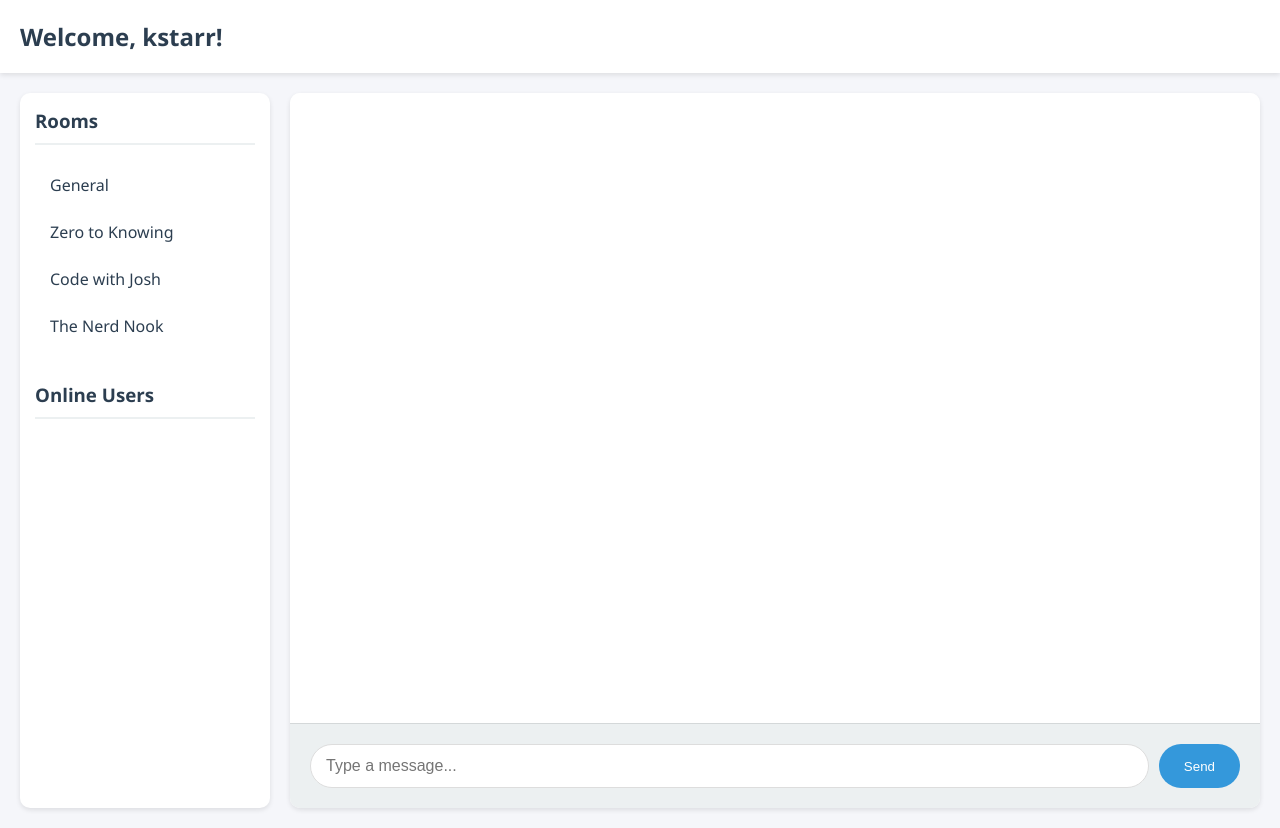
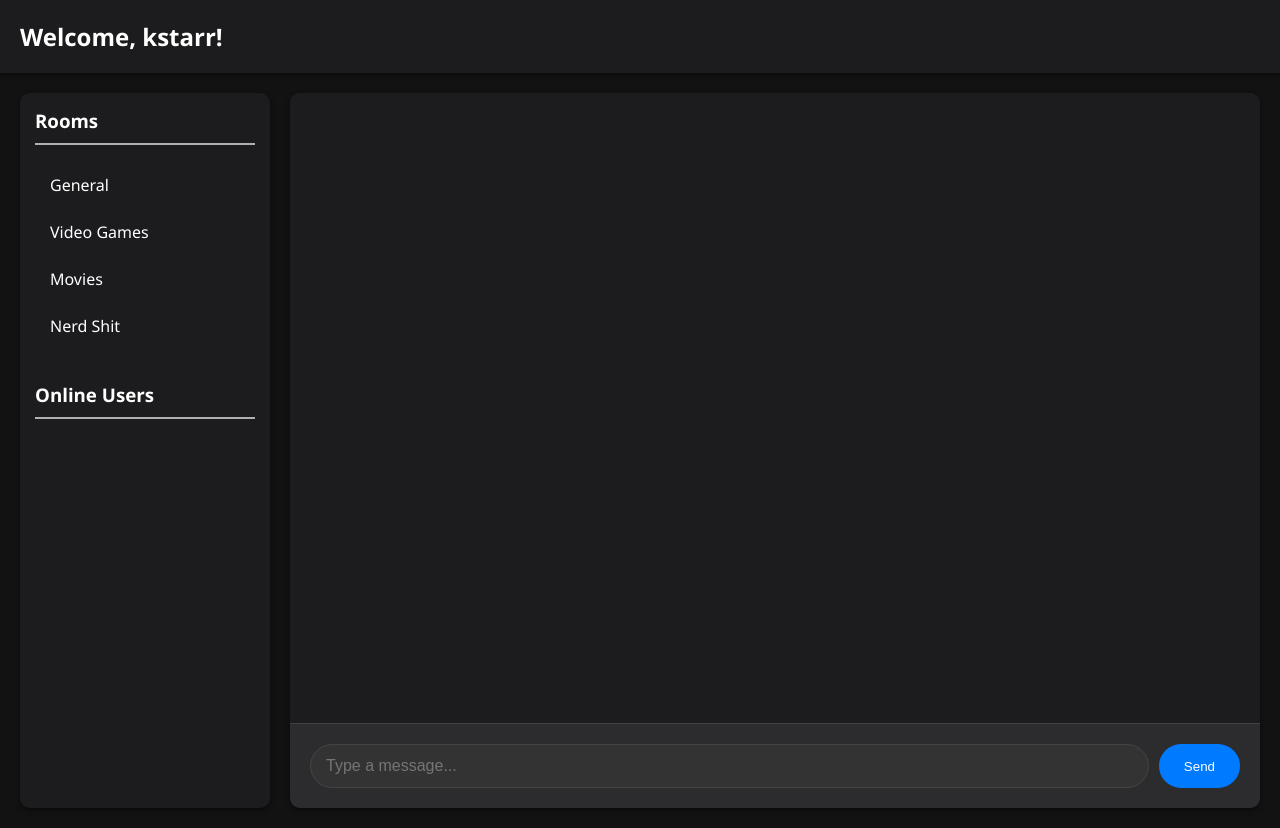
Before and after one commit to KaceyStarr/FlaskChatRoom-CSCI4345, a Flask app: page / in a window 1280 px wide. Run offline with Flask 3, Linux system fonts and the light colour scheme; a user stored in the database is signed in; some libraries are stand-ins or nearby versions.

Commit message:
some changes heheh

```diff
--- a/main.py
+++ b/main.py
@@ -28,9 +28,9 @@ class Config:
     # Available chat rooms - stored as constant for now, could be moved to database
     CHAT_ROOMS = [
         'General',
-        'Zero to Knowing',
-        'Code with Josh',
-        'The Nerd Nook'
+        'Video Games',
+        'Movies',
+        'Nerd Shit'
     ]
 
 # Initialize Flask app
--- a/static/styles.css
+++ b/static/styles.css
@@ -1,21 +1,21 @@
 :root {
-    --primary: #2c3e50;
-    --secondary: #34495e;
-    --accent: #3498db;
-    --light: #ecf0f1;
-    --success: #2ecc71;
-    --warning: #f1c40f;
-    --danger: #e74c3c;
-    --text-dark: #2c3e50;
-    --text-light: #ffffff;
-    --shadow: 0 2px 5px rgba(0,0,0,0.1);
+    --primary: #ffffff;
+    --secondary: #b0b0b0;
+    --accent: #007aff; /* iMessage blue */
+    --light: #1c1c1e; /* Dark mode background */
+    --success: #34c759;
+    --warning: #ffcc00;
+    --danger: #ff3b30;
+    --text-dark: #ffffff;
+    --text-light: #000000;
+    --shadow: 0 2px 5px rgba(0, 0, 0, 0.5);
 }
 
 body {
     margin: 0;
     padding: 0;
     font-family: 'Segoe UI', Tahoma, Geneva, Verdana, sans-serif;
-    background-color: #f5f6fa;
+    background-color: #121212; /* Dark mode background */
     color: var(--text-dark);
 }
 
@@ -23,7 +23,7 @@ h2 {
     color: var(--primary);
     padding: 20px;
     margin: 0;
-    background: white;
+    background: #1c1c1e;
     box-shadow: var(--shadow);
 }
 
@@ -36,7 +36,7 @@ h2 {
 
 .sidebar {
     width: 250px;
-    background: white;
+    background: #1c1c1e; /* Dark mode sidebar */
     border-radius: 10px;
     box-shadow: var(--shadow);
     display: flex;
@@ -51,7 +51,7 @@ h2 {
     color: var(--primary);
     margin-top: 0;
     padding-bottom: 10px;
-    border-bottom: 2px solid var(--light);
+    border-bottom: 2px solid var(--secondary);
 }
 
 .room-item, .user-item {
@@ -63,7 +63,7 @@ h2 {
 }
 
 .room-item:hover, .user-item:hover {
-    background: var(--light);
+    background: var(--accent);
     transform: translateX(5px);
 }
 
@@ -77,7 +77,7 @@ h2 {
     flex-grow: 1;
     display: flex;
     flex-direction: column;
-    background: white;
+    background: #1c1c1e;
     border-radius: 10px;
     box-shadow: var(--shadow);
     overflow: hidden;
@@ -87,7 +87,7 @@ h2 {
     flex-grow: 1;
     padding: 20px;
     overflow-y: auto;
-    background: white;
+    background: #1c1c1e;
 }
 
 .message {
@@ -97,6 +97,7 @@ h2 {
     max-width: 80%;
     position: relative;
     line-height: 1.4;
+    animation: fadeIn 0.3s ease;
 }
 
 .message.own {
@@ -107,13 +108,14 @@ h2 {
 }
 
 .message.other {
-    background: var(--light);
+    background: #2c2c2e;
+    color: var(--primary);
     margin-right: auto;
     border-bottom-left-radius: 2px;
 }
 
 .message.system {
-    background: #fff3e0;
+    background: #444444;
     color: var(--secondary);
     font-style: italic;
     max-width: 100%;
@@ -131,18 +133,20 @@ h2 {
     display: flex;
     gap: 10px;
     padding: 20px;
-    background: var(--light);
-    border-top: 1px solid rgba(0,0,0,0.1);
+    background: #2c2c2e; /* Dark input area */
+    border-top: 1px solid rgba(255, 255, 255, 0.1);
 }
 
 #message {
     flex-grow: 1;
     padding: 12px 15px;
-    border: 1px solid #ddd;
+    border: 1px solid #444444;
     border-radius: 25px;
     outline: none;
     font-size: 1em;
     transition: all 0.3s ease;
+    background: #333333; /* Dark message input area */
+    color: var(--primary);
 }
 
 #message:focus {
@@ -162,7 +166,7 @@ button {
 }
 
 button:hover {
-    background: #2980b9;
+    background: #005bb5;
     transform: translateY(-1px);
 }
 
@@ -176,26 +180,22 @@ button:active {
 }
 
 ::-webkit-scrollbar-track {
-    background: var(--light);
+    background: #1c1c1e;
 }
 
 ::-webkit-scrollbar-thumb {
-    background: #bdc3c7;
+    background: #444444;
     border-radius: 4px;
 }
 
 ::-webkit-scrollbar-thumb:hover {
-    background: #95a5a6;
+    background: #555555;
 }
 
 /* Animations */
 @keyframes fadeIn {
     from { opacity: 0; transform: translateY(10px); }
     to { opacity: 1; transform: translateY(0); }
-}
-
-.message {
-    animation: fadeIn 0.3s ease;
 }
 
 /* Responsive Design */
--- a/templates/login.html
+++ b/templates/login.html
@@ -4,8 +4,8 @@
   <meta charset="UTF-8">
   <meta name="viewport" content="width=device-width, initial-scale=1.0">
   <title>Login</title>
-  <!-- Link to external CSS -->
-  <link rel="stylesheet" href="styles.css">
+  <!-- Link to external CSS (using Flask's url_for for static files) -->
+  <link rel="stylesheet" href="{{ url_for('static', filename='login.css') }}">
   <!-- Bootstrap CSS (Optional, if you want to use Bootstrap components) -->
   <link href="https://cdn.jsdelivr.net/npm/bootstrap@5.3.0-alpha1/dist/css/bootstrap.min.css" rel="stylesheet">
 </head>
--- a/templates/signup.html
+++ b/templates/signup.html
@@ -4,8 +4,8 @@
   <meta charset="UTF-8">
   <meta name="viewport" content="width=device-width, initial-scale=1.0">
   <title>Sign Up</title>
-  <!-- Link to external CSS -->
-  <link rel="stylesheet" href="styles.css">
+  <!-- Link to external CSS (using Flask's url_for for static files) -->
+  <link rel="stylesheet" href="{{ url_for('static', filename='signup.css') }}">
   <!-- Bootstrap CSS -->
   <link href="https://cdn.jsdelivr.net/npm/bootstrap@5.3.0-alpha1/dist/css/bootstrap.min.css" rel="stylesheet">
 </head>
```
Also changed, not shown: static/login.css (+30 -12 lines), static/signup.css (+30 -12 lines).
